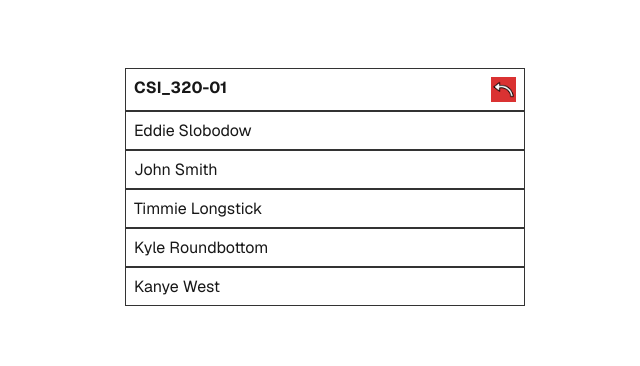
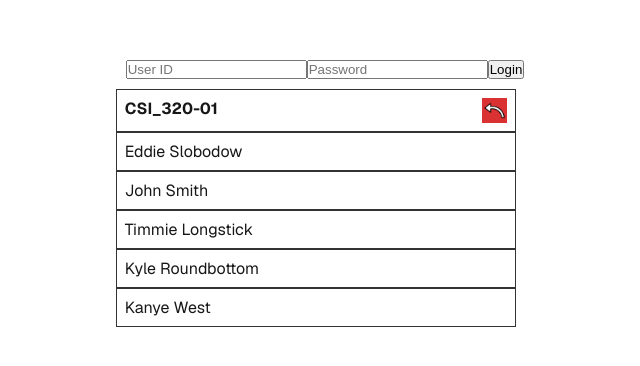
Before and after one commit to TheLittleDoc/CSI300-Final, a Next.js app in the folder frontend/: page / in a window 1280 px wide. Shown: the part 208-574 px from the top of the page, without its empty margins (315-955 px from the left). Built offline with nearby package versions, Linux system fonts and the light colour scheme; no server answers.

Commit message:
Added login state

```diff
--- a/frontend/src/app/page.js
+++ b/frontend/src/app/page.js
@@ -15,15 +15,14 @@ export default function Home() {
     <div className={styles.page}>
       <main className={styles.main}>
         <div>
-          {/*<div style={{textAlign: 'right', padding: '10px'}}>
+          <div style={{textAlign: 'right', padding: '10px'}}>
             {!loggedIn ? (
                 <Login onLogin={() => setLoggedIn(true)}/>
             ) : (
                 <button onClick={() => setLoggedIn(false)}>Logout</button>
             )}
           </div>
-          <Dashboard isAdmin={loggedIn}/>*/}
-          <List/>
+          <List isAdmin={loggedIn}/>
         </div>
       </main>
     </div>
```
